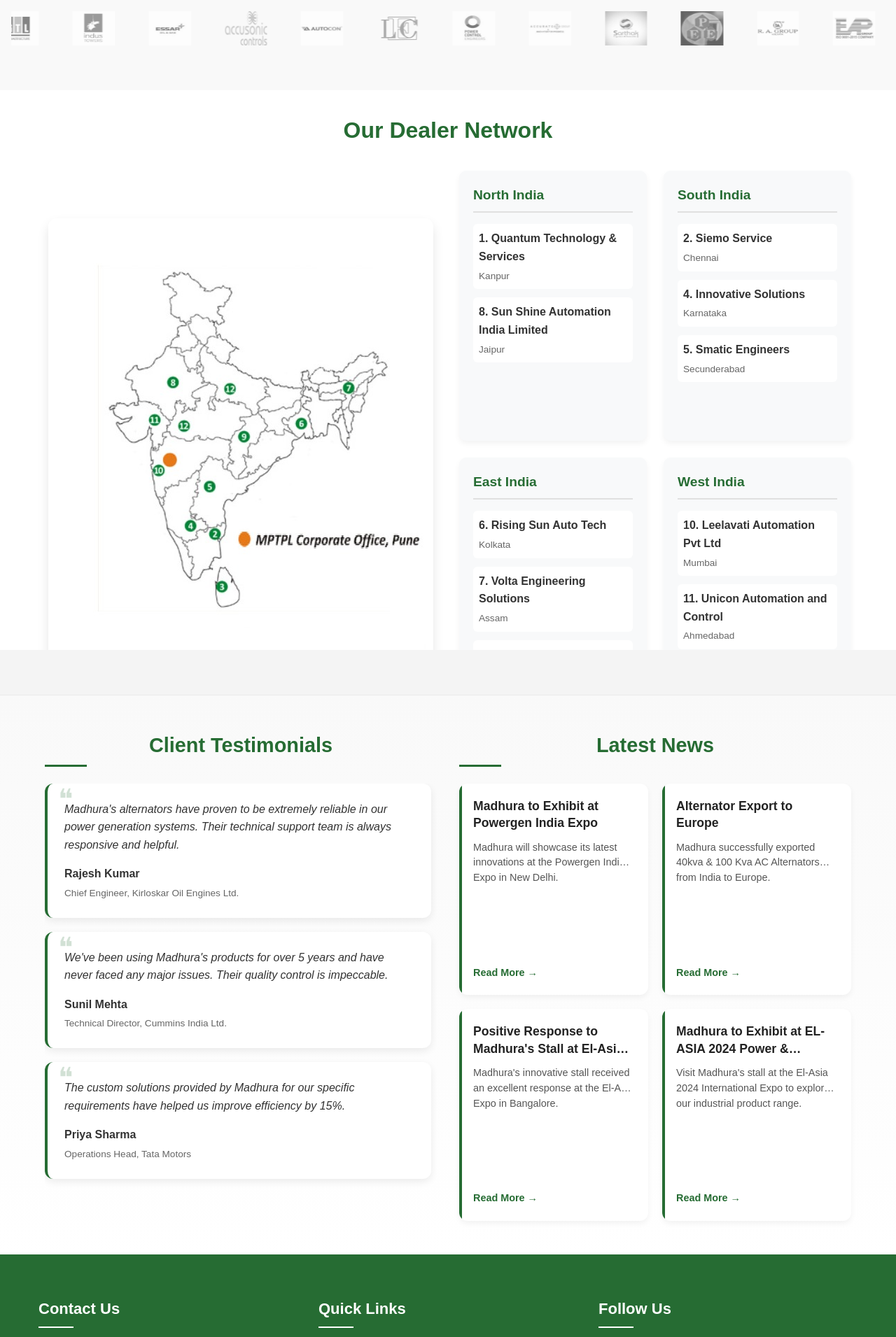
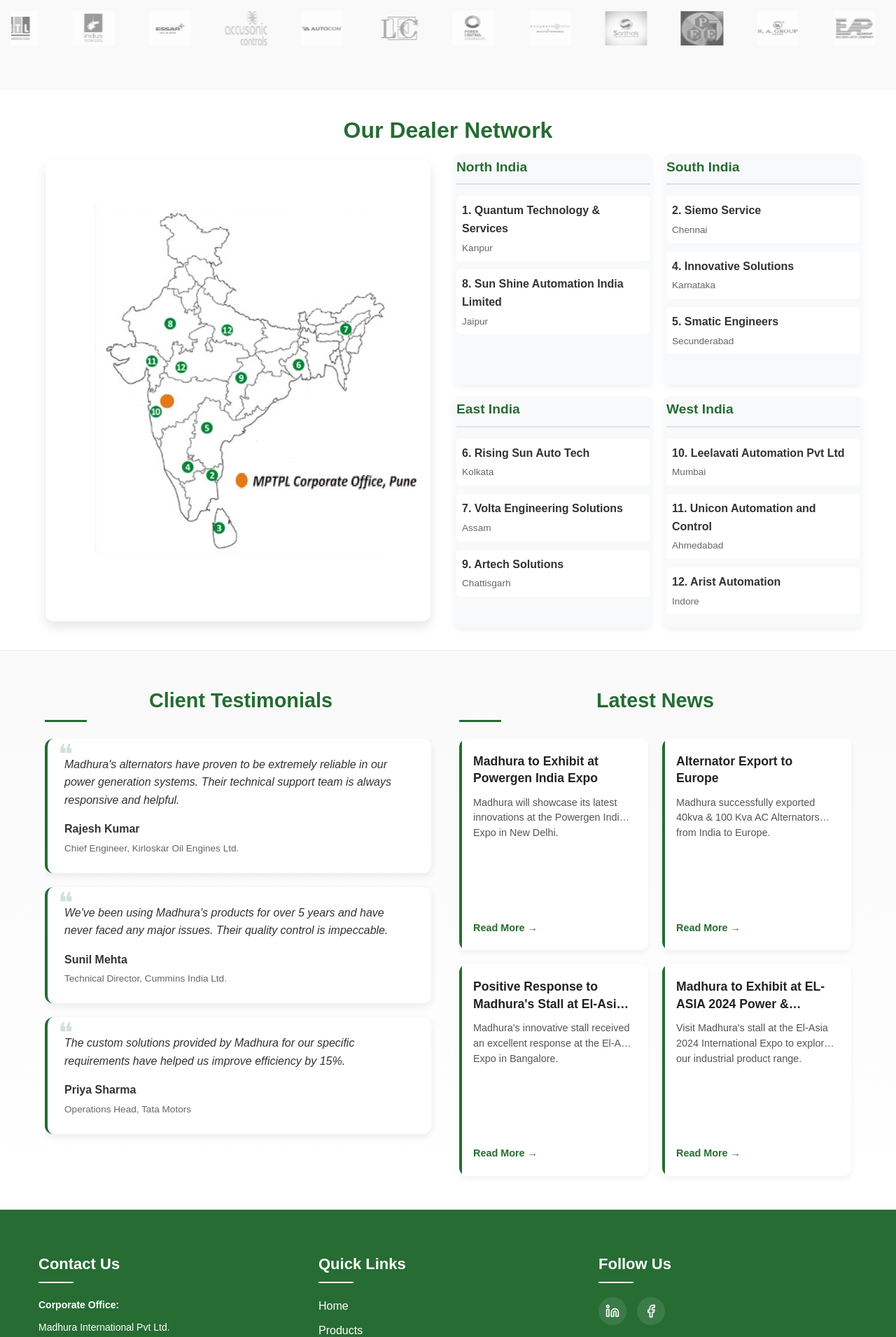
Before and after one commit to adidhakane/react-mptpl, a React (Create React App) app: page / in a window 1280 px wide. Shown: the part 2960-4871 px from the top of the page at 70% size. Built offline with nearby package versions, Linux system fonts and the light colour scheme.

Commit message:
All working except mobile responsiveness for Hero, Clients, dealer network section

```diff
--- a/package.json
+++ b/package.json
@@ -16,7 +16,8 @@
     "react-router-dom": "^7.5.1",
     "react-scripts": "5.0.1",
     "swiper": "^11.2.6",
-    "web-vitals": "^2.1.4"
+    "web-vitals": "^2.1.4",
+    "lucide-react": "^0.263.1"
   },
   "scripts": {
     "start": "react-scripts start",
--- a/src/components/Footer.jsx
+++ b/src/components/Footer.jsx
@@ -1,11 +1,12 @@
 // src/components/Footer.jsx
-import React from 'react';
+// import React from 'react';
 import { Link } from 'react-router-dom';
 import styles from '../styles/Layout.module.css';
+import { Facebook, Linkedin,  } from 'lucide-react';
 
 const Footer = () => {
   return (
-    <footer className={styles.footer}>
+    <footer id="contact" className={styles.footer}>
       <div className={styles.container}>
         <div className={styles.footerContent}>
           <div className={`${styles.footerSection} ${styles.contactInfo}`}>
@@ -13,7 +14,7 @@
             <p><strong>Corporate Office:</strong></p>
             <p>
               Madhura International Pvt Ltd.<br />
-              ICC Trade Tower, 5th Floor, 'B' Wing<br />
+              ICC Trade Tower, 2nd Floor, 'A' Wing<br />
               Senapati Bapat Road, Pune, Maharashtra 411016, India
             </p>
             <p>
@@ -42,14 +43,16 @@
                 target="_blank"
                 rel="noopener noreferrer"
               >
-                <i className="fab fa-linkedin"></i>
+                {/* <i className="fab fa-linkedin"></i> */}
+                <Linkedin size={20} className="text-gray-400 group-hover:text-white" />
               </a>
               <a
                 href="https://www.facebook.com/Madhura-Power-Technologies-Pvt-Ltd-102019338417296"
                 target="_blank"
                 rel="noopener noreferrer"
               >
-                <i className="fab fa-facebook"></i>
+                {/* <i className="fab fa-facebook"></i> */}
+                <Facebook size={20} className="text-gray-400 group-hover:text-white" />
               </a>
             </div>
           </div>
--- a/src/components/Header.jsx
+++ b/src/components/Header.jsx
@@ -8,6 +8,34 @@
 
   const toggleMenu = () => {
     setIsMenuOpen(!isMenuOpen);
+  };
+
+  const handleContactClick = (e) => {
+    e.preventDefault();
+    // Check if we're on the home page
+    if (window.location.pathname === '/') {
+      // Scroll to bottom of the page
+      window.scrollTo({
+        top: document.documentElement.scrollHeight,
+        behavior: 'smooth'
+      });
+    } else {
+      // Navigate to home page and then scroll to bottom
+      window.location.href = '/#contact';
+    }
+  };
+
+  const handleHomeClick = (e) => {
+    // Check if we're already on the home page
+    if (window.location.pathname === '/') {
+      e.preventDefault();
+      // Scroll to top of the page
+      window.scrollTo({
+        top: 0,
+        behavior: 'smooth'
+      });
+    }
+    // If not on home page, let the Link component handle navigation normally
   };
 
   return (
@@ -25,11 +53,11 @@
 
         <nav className={`${styles.navigation} ${isMenuOpen ? styles.active : ''}`}>
           <ul>
-            <li><Link to="/">Home</Link></li>
+            <li><Link to="/" onClick={handleHomeClick}>Home</Link></li>
             <li><Link to="/products">Products</Link></li>
             <li><Link to="/group-profile">Group Profile</Link></li>
             <li><Link to="/careers">Careers</Link></li>
-            <li><a href="#footer">Contact Us</a></li>
+            <li><a href="#contact" onClick={handleContactClick}>Contact Us</a></li>
           </ul>
         </nav>
       </div>
--- a/src/pages/GroupProfile.jsx
+++ b/src/pages/GroupProfile.jsx
@@ -21,7 +21,7 @@
         {/* Profile Overview */}
         <section className={styles.profileContent}>
           <div className={styles.profileImage}>
-            <img src="/Images/group.png" alt="Madhura Group Image" />
+            <img src="/Images/group.png"/>
           </div>
           <div className={styles.profileText}>
             <h2>About Madhura Group</h2>
--- a/src/pages/Home.jsx
+++ b/src/pages/Home.jsx
@@ -10,15 +10,27 @@
 import styles from '../styles/home.module.css';
 import TestimonialsAndNews from '../components/TestimonialsAndNews';
 import LocomotiveScroll from "locomotive-scroll";
+import { useLocation } from 'react-router-dom';
 
 
 const Home = () => {
+  const location = useLocation();
     useEffect(() => {
     new LocomotiveScroll({
       el: document.querySelector("[data-scroll-container]"),
       smooth: true,
     });
-  }, []);
+    if (location.hash === '#contact') {
+      // Use setTimeout to ensure the page is fully loaded before scrolling
+      setTimeout(() => {
+        window.scrollTo({
+          top: document.documentElement.scrollHeight,
+          behavior: 'smooth'
+        });
+      }, 100);
+    }
+  }, [location]);
+
   return (
     <div className={styles.homeContainer}>
       <Header />
--- a/src/pages/Products.jsx
+++ b/src/pages/Products.jsx
@@ -136,7 +136,7 @@
 
 const Products = () => {
   const { category } = useParams();
-  const [activeCategory, setActiveCategory] = useState(null);
+  const [setActiveCategory] = useState(null);
   const [pageBackground, setPageBackground] = useState('#ffffff');
 
   // Fix: Remove categories from dependency array since it's now outside the component
--- a/src/styles/dealerNetwork.module.css
+++ b/src/styles/dealerNetwork.module.css
@@ -1,6 +1,6 @@
   /* dealerNetwork.module.css */
 .container {
-  padding: 2rem 4rem;
+  padding: 2rem 3rem;
   background: white;
   max-height: 100vh;
   overflow: hidden;
@@ -12,14 +12,14 @@
 .sectionTitle {
   text-align: center;
   color: #266c33;
-  margin-bottom: 2rem;
+  margin-bottom: 0.5rem;
   font-size: 2rem;
 }
 
 .content {
   display: grid;
   grid-template-columns: 1fr 1fr;
-  gap: 2rem;
+  gap: 1rem;
   height: calc(100vh - 120px);
   max-height: 700px;
 }
@@ -42,13 +42,13 @@
   display: grid;
   grid-template-columns: 1fr 1fr;
   grid-template-rows: 1fr 1fr;
-  gap: 1.5rem;
+  gap: 1rem;
 }
 
 .regionCard {
   background: #f8f9fa;
   border-radius: 10px;
-  padding: 1.25rem;
+  padding: 0.25rem;
   box-shadow: 0 4px 8px rgba(0,0,0,0.05);
   display: flex;
   flex-direction: column;
--- a/src/styles/testimonialsAndNews.module.css
+++ b/src/styles/testimonialsAndNews.module.css
@@ -9,7 +9,7 @@
     max-height: 800px;
     overflow: hidden;
     /* Add margin to create separation from the dealer network section */
-    margin-top: 4rem;
+    /* margin-top: 4rem; */
     /* Optional: add a subtle visual separator */
     border-top: 1px solid #eaeaea;
   }
```
Also changed, not shown: 1 other file (tests, documents, lock files or other folders).
